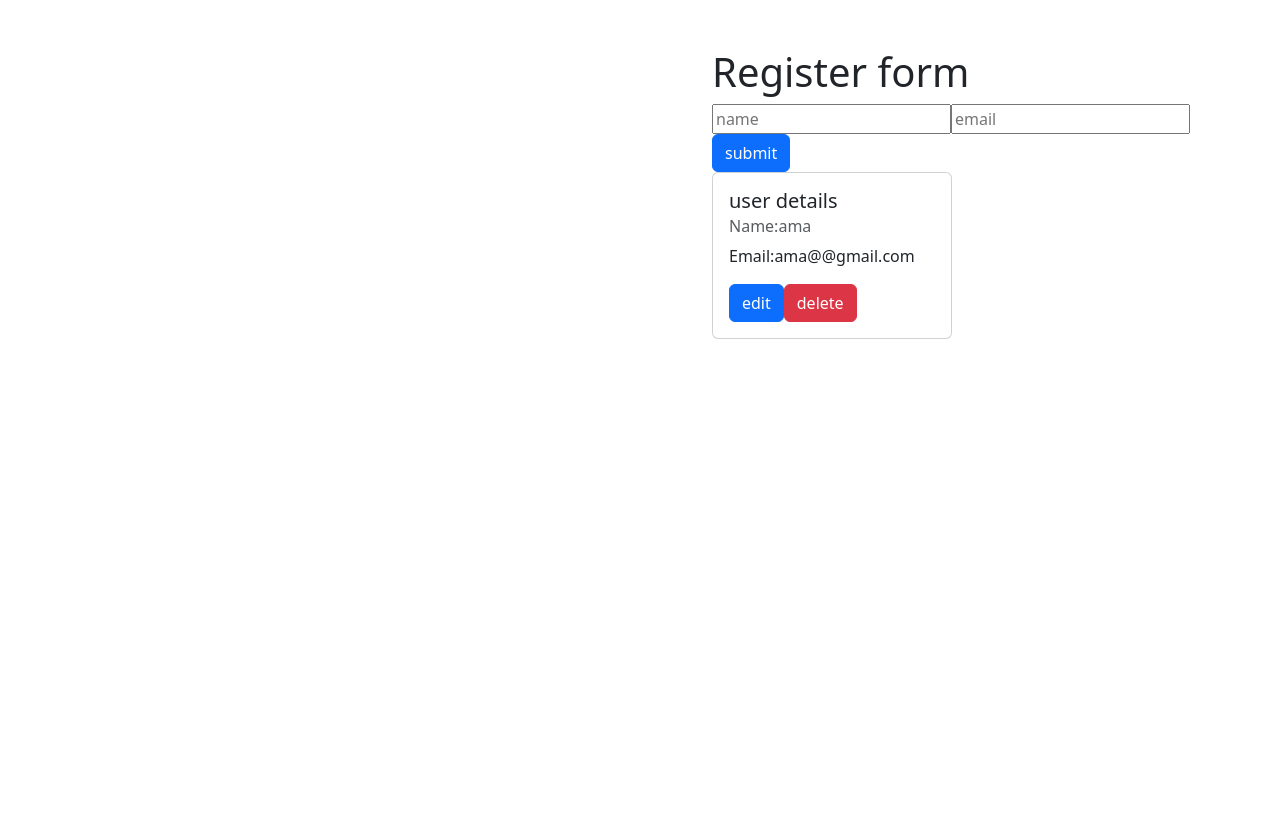
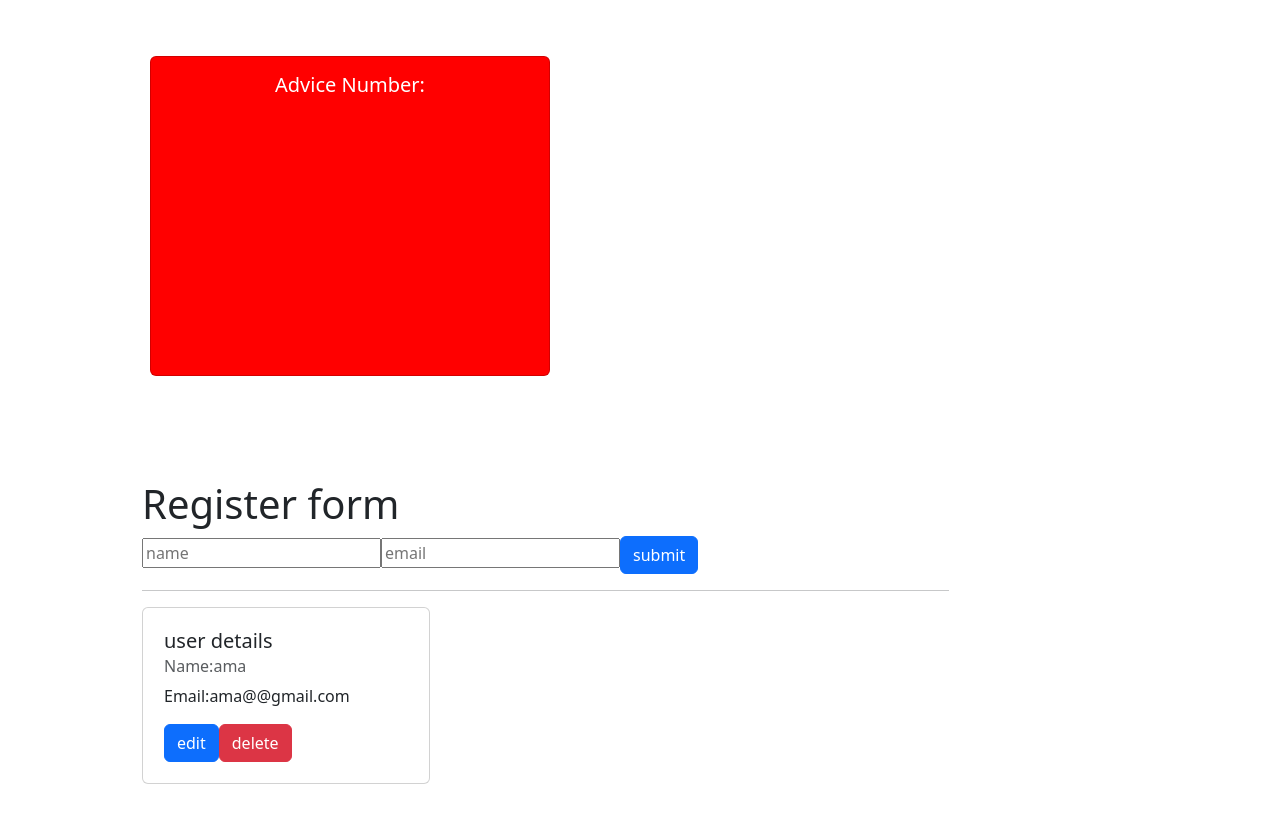
Before and after one commit to Nananhyira/advice-app, a React (Vite) app: page / in a window 1280 px wide. Shown: the top 822 px of the page. Before the commit the page ends 800 px from the top, so only its background shows below. Built offline with nearby package versions, Linux system fonts and the light colour scheme; no server answers.

Commit message:
adding delete functionality

```diff
--- a/package.json
+++ b/package.json
@@ -13,7 +13,8 @@
     "bootstrap": "^5.3.3",
     "react": "^18.2.0",
     "react-bootstrap": "^2.10.2",
-    "react-dom": "^18.2.0"
+    "react-dom": "^18.2.0",
+    "uuid": "^9.0.1"
   },
   "devDependencies": {
     "@types/react": "^18.2.66",
--- a/src/App.jsx
+++ b/src/App.jsx
@@ -8,11 +8,11 @@ function App() {
 	return (
 		<div className='container'>
 			<div className='row'>
-				<div className='col-md-6'>
-					{/* <Advice /> */}
+				<div className='col-md-3 m-2'>
+					<Advice />
 					{/* <Recipe/> */}
 				</div>
-				<div className='col-md-6'>
+				<div className='col-md-9'>
 					<Form />
 				</div>
 			</div>
--- a/src/componenes/Form.jsx
+++ b/src/componenes/Form.jsx
@@ -1,23 +1,27 @@
 import { useState } from "react";
-import { Row, Card } from "react-bootstrap";
+import { Row, Card, Col } from "react-bootstrap";
 import Button from "react-bootstrap/Button";
+import { v4 as uuidv4 } from "uuid";
 
 const Form = () => {
-	const [users, setUsers] = useState([{ name: "ama", email: "ama@@gmail.com" }]);
+	const [users, setUsers] = useState([{id:uuidv4(), name: "ama", email: "ama@@gmail.com" }]);
 	const [name, setName] = useState("");
 	const [email, setEmail] = useState("");
 
 	const handleSubmit = (e) => {
 		e.preventDefault();
-		let user = { name: name, email: email };
+		let user = { id:uuidv4(), name: name, email: email };
 		setUsers(
 			[...users,user]
 		);
-		// console.log(users);
+		 console.log(users);
 		setName("");
 		setEmail("");
 	};
+const handleDelete = (id) => {
+	setUsers(users.filter(user=>id!==user.id))
 
+}
 	return (
 		<div className='container m-5 j'>
 			<div className='row'>
@@ -45,12 +49,15 @@ const Form = () => {
 						</Button>
 					</form>
 				</div>
-				<div className='col-md-6'>
+				</div>
+				<hr/>
+				<div className='col-md-12'>
 					<Row>
 						{users.map((item,index)=>{
-							return(
-								<div key={index} className='col-md-4 ml-3'>
-							<Card  style={{ width: "15rem" }}>
+							return (
+								<div key={index} className='col-md-4'>
+									<Col className="col-md-12">
+										<Card style={{ width: "18rem", padding: "5px" }}>
 											<Card.Body>
 												<Card.Title>user details</Card.Title>
 												<Card.Subtitle className='mb-2 text-muted'>
@@ -58,17 +65,18 @@ const Form = () => {
 												</Card.Subtitle>
 												<Card.Text>Email:{item.email}</Card.Text>
 												<Button variant='primary'>edit</Button>
-									<Button variant='danger'>delete</Button>
+												<Button onClick={()=>handleDelete(item.id)} variant='danger'>delete</Button>
 											</Card.Body>
 										</Card>
+									</Col>
 								</div>
-							)
+							);
 							})}
 
 					</Row>
 				</div>
 			</div>
-		</div>
+
 	);
 };
 
```
Also changed, not shown: 1 other file (tests, documents, lock files or other folders). Lines whose indentation alone changed are shown as unchanged.
